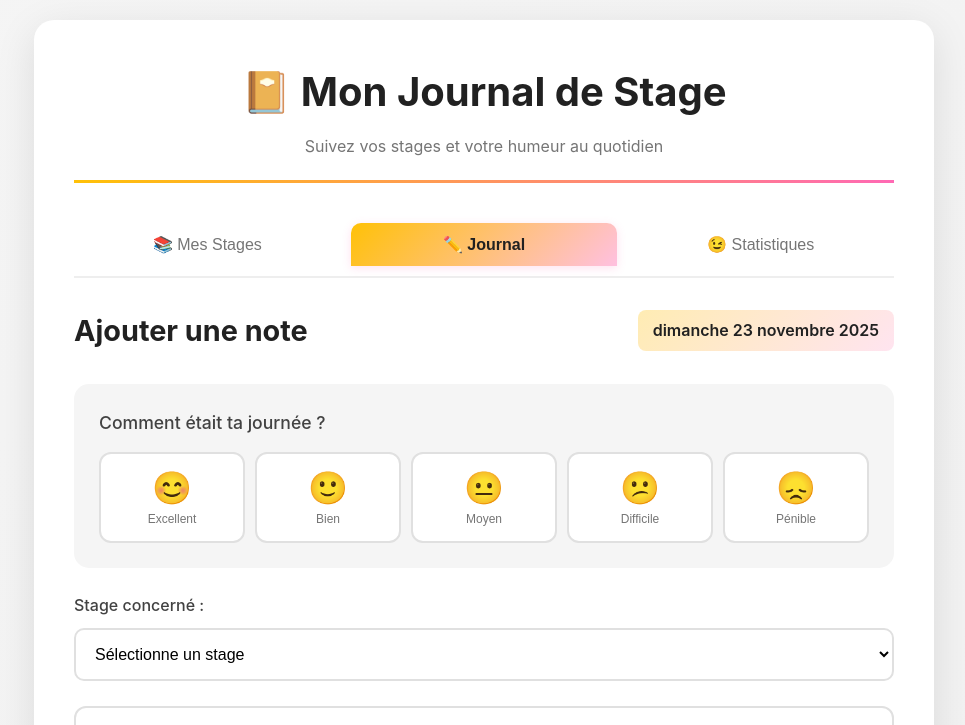
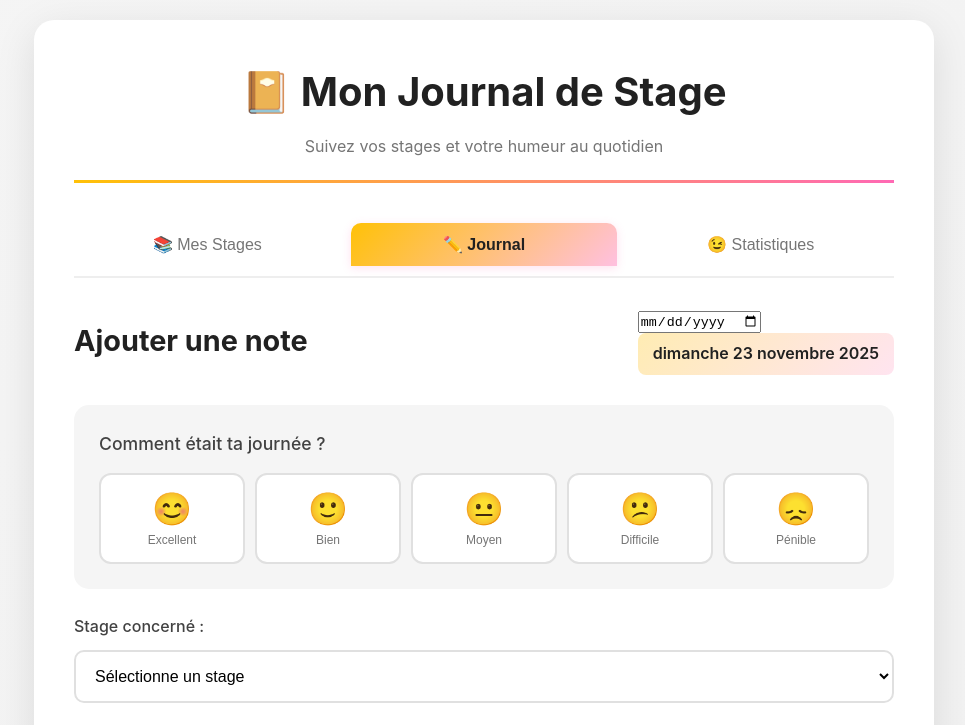
Before and after one commit to priscillasauvan-boop/Mon-journal-de-stage, a plain HTML site: page index.html in a window 1280 px wide. Both pictures are taken after a click on the button "✏️ Journal". Shown: the top 725 px of the page, without its empty margins (156-1121 px from the left). Drawn offline with Linux system fonts and the light colour scheme.

Commit message:
Update index.html

```diff
--- a/index.html
+++ b/index.html
@@ -42,8 +42,12 @@
     <div id="journal-view" class="view">
       <div class="journal-header">
         <h2>Ajouter une note</h2>
-        <div class="date-display">{today}</div>
+        <div class="date-selector-wrapper">
+          <input type="date" id="selected-date" class="date-input">
+          <div class="date-display" id="date-display-text">{today}</div>
+        </div>
       </div>
+      <div id="stage-auto-detect" class="stage-auto-detect" style="display: none;"></div>
 
       <div class="mood-selector">
         <p>Comment était ta journée ?</p>
```
